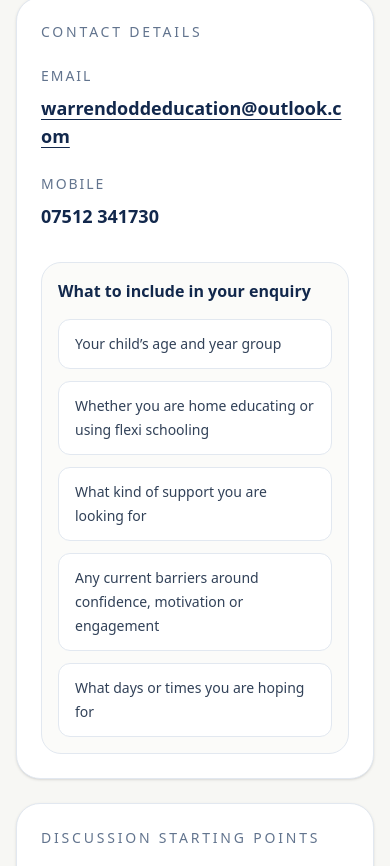
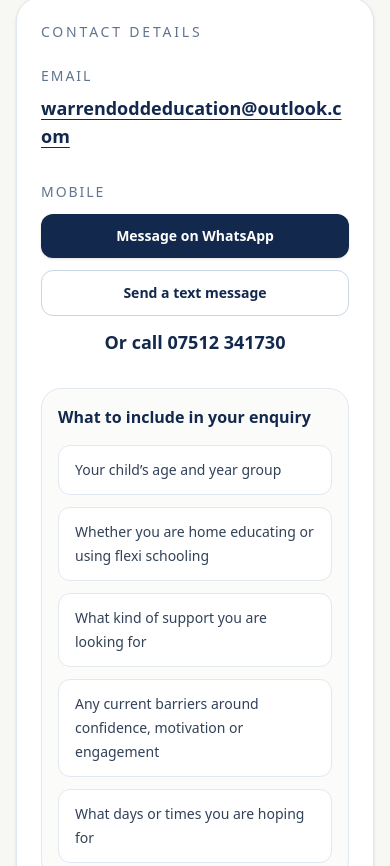
Before and after one commit to davedodd89-ai/warren-dodd-education, a Next.js app: page /contact in a window 390 px wide. Shown: the part 971-1837 px from the top of the page. Built offline with nearby package versions, Linux system fonts and the light colour scheme.

Commit message:
Upgrade contact page mobile conversion and messaging CTAs

```diff
--- a/app/contact/page.tsx
+++ b/app/contact/page.tsx
@@ -70,7 +70,7 @@ export default function ContactPage() {
               Contact details
             </p>
 
-            <div className="mt-6 space-y-6">
+            <div className="mt-6 space-y-8">
               <div className="min-w-0">
                 <p className="text-sm font-medium uppercase tracking-[0.14em] text-slate-500">
                   Email
@@ -87,12 +87,31 @@ export default function ContactPage() {
                 <p className="text-sm font-medium uppercase tracking-[0.14em] text-slate-500">
                   Mobile
                 </p>
-                <a
-                  href="tel:07512341730"
-                  className="mt-2 block text-lg font-semibold text-[#12284C] sm:text-xl"
-                >
-                  07512 341730
-                </a>
+
+                <div className="mt-3 grid gap-3">
+                  <a
+                    href="https://wa.me/447512341730"
+                    target="_blank"
+                    rel="noopener noreferrer"
+                    className="inline-flex items-center justify-center rounded-xl bg-[#12284C] px-4 py-3 text-sm font-semibold text-white shadow-sm transition hover:opacity-90"
+                  >
+                    Message on WhatsApp
+                  </a>
+
+                  <a
+                    href="sms:07512341730"
+                    className="inline-flex items-center justify-center rounded-xl border border-slate-300 bg-white px-4 py-3 text-sm font-semibold text-[#12284C] transition hover:bg-slate-50"
+                  >
+                    Send a text message
+                  </a>
+
+                  <a
+                    href="tel:07512341730"
+                    className="text-center text-lg font-semibold text-[#12284C] sm:text-xl"
+                  >
+                    Or call 07512 341730
+                  </a>
+                </div>
               </div>
             </div>
 
```
